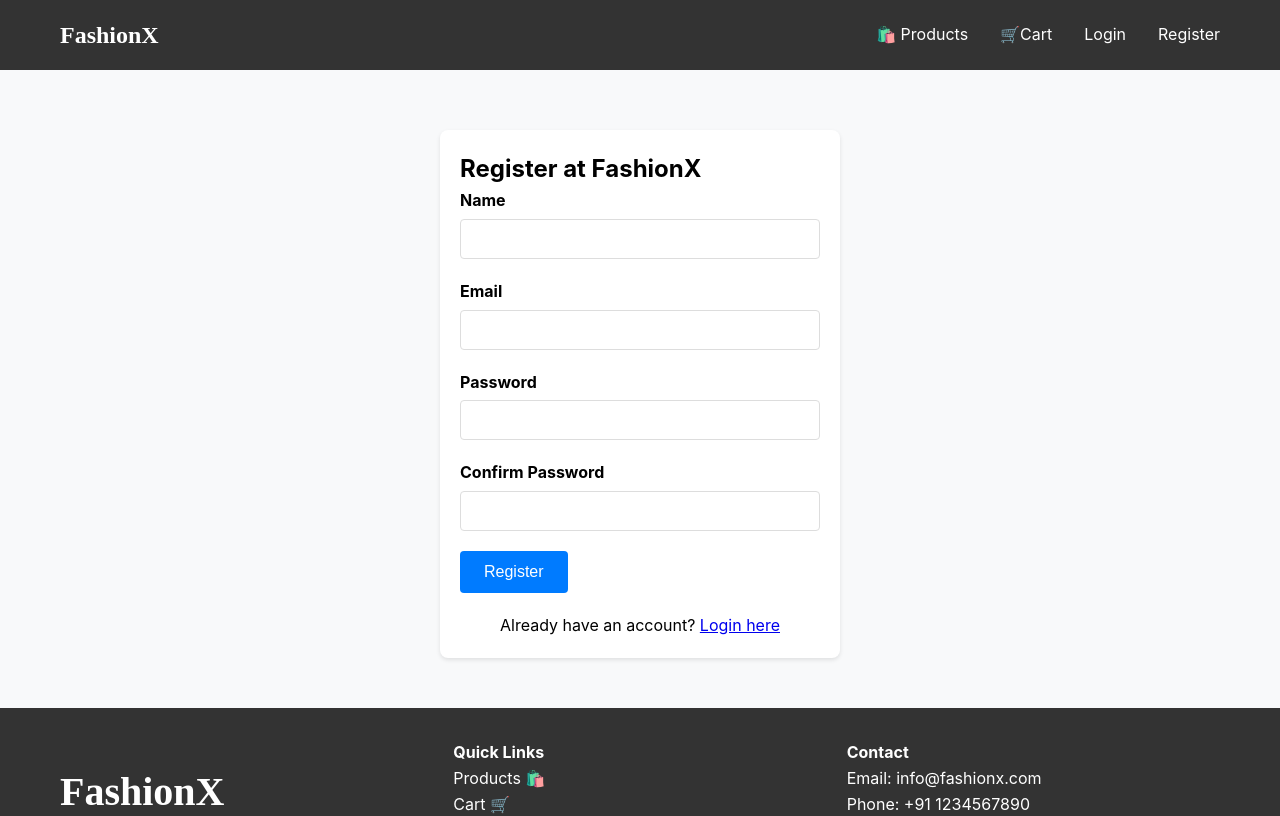
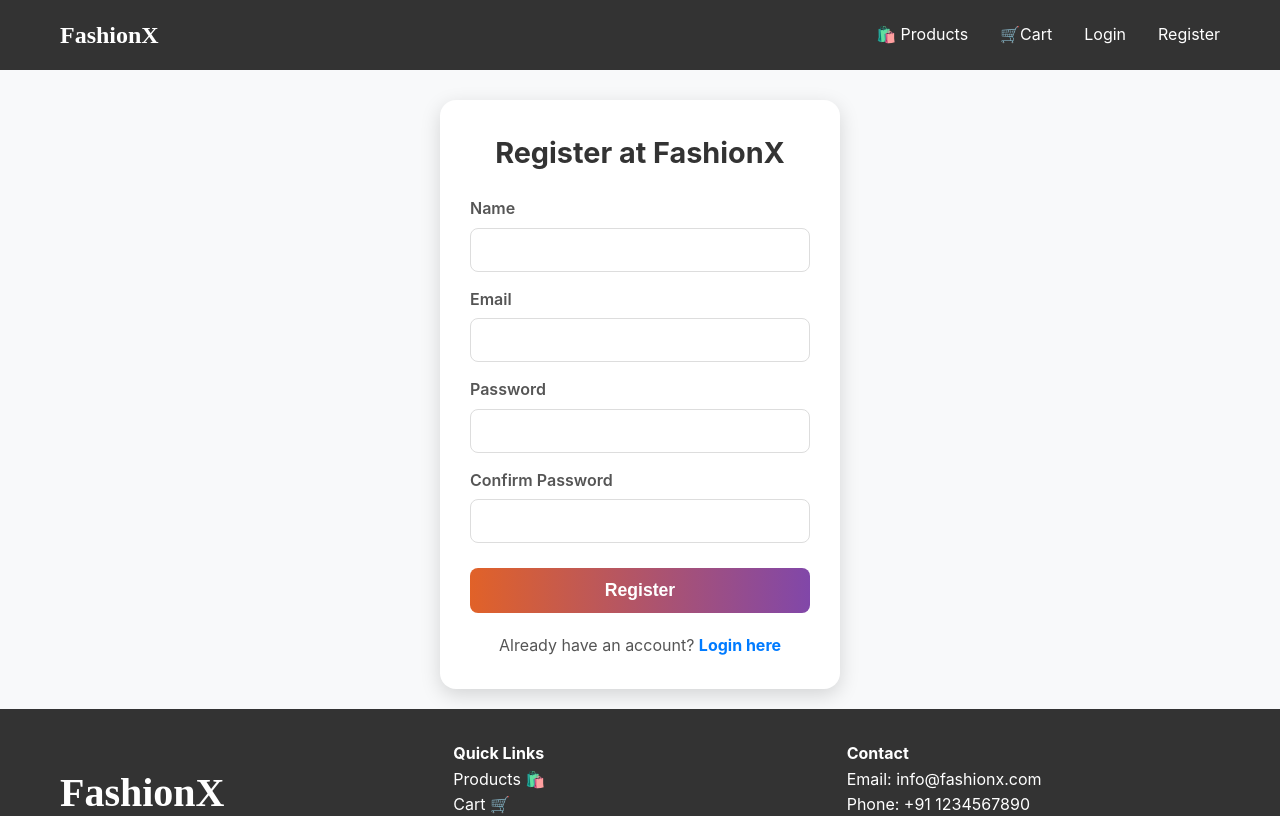
Before and after one commit to priyamkapadiya07/FashionX, a React (Create React App) app in the folder frontend/: page /register in a window 1280 px wide. Shown: the top 816 px of the page. Built offline with nearby package versions, Linux system fonts and the light colour scheme; the HTML template or start-up script is replaced by a standard one.

Commit message:
style change of login & register

```diff
--- a/frontend/src/pages/Login.js
+++ b/frontend/src/pages/Login.js
@@ -1,13 +1,13 @@
-import React, { useState } from 'react';
-import { useDispatch } from 'react-redux';
-import { useNavigate, Link } from 'react-router-dom';
-import { toast } from 'react-toastify';
-import axios from 'axios';
+import React, { useState } from "react";
+import { useDispatch } from "react-redux";
+import { useNavigate, Link } from "react-router-dom";
+import { toast } from "react-toastify";
+import axios from "axios";
 
 const Login = () => {
   const [formData, setFormData] = useState({
-    email: '',
-    password: ''
+    email: "",
+    password: "",
   });
   const [loading, setLoading] = useState(false);
 
@@ -23,16 +23,19 @@ const Login = () => {
     setLoading(true);
 
     try {
-      const response = await axios.post('http://localhost:5000/api/auth/login', formData);
+      const response = await axios.post(
+        "http://localhost:5000/api/auth/login",
+        formData
+      );
 
-      dispatch({ type: 'LOGIN_SUCCESS', payload: response.data });
-      toast.success('Login successful!');
+      dispatch({ type: "LOGIN_SUCCESS", payload: response.data });
+      toast.success("Login successful!");
 
       setTimeout(() => {
-        navigate('/');
+        navigate("/");
       }, 2000);
     } catch (error) {
-      toast.error(error.response?.data?.message || 'Login failed');
+      toast.error(error.response?.data?.message || "Login failed");
     } finally {
       setLoading(false);
     }
@@ -44,16 +47,11 @@ const Login = () => {
         display: "flex",
         justifyContent: "center",
         alignItems: "center",
-    minHeight: "100vh",
-    background: "linear-gradient(120deg, #007bff, #20c997, #6f42c1, #ff6a00, #28a745)",
-    backgroundSize: "400% 400%",
-    animation: "gradientBG 12s ease infinite",
-    marginTop:'-10px',
-  }}
->
+        marginTop: "20px",
+        marginBottom: "20px",
+      }}>
       <div
         style={{
-      marginTop:'-130px',
           background: "#fff",
           borderRadius: "16px",
           boxShadow: "0 6px 20px rgba(0,0,0,0.15)",
@@ -70,12 +68,21 @@ const Login = () => {
         onMouseOut={(e) => {
           e.currentTarget.style.transform = "translateY(0)";
           e.currentTarget.style.boxShadow = "0 6px 20px rgba(0,0,0,0.15)";
-    }}
-  >
-    <h2 style={{ marginBottom: "20px", color: "#333", fontSize: "1.8rem" }}>Login to FashionX</h2>
+        }}>
+        <h2 style={{ marginBottom: "20px", color: "#333", fontSize: "1.8rem" }}>
+          Login to FashionX
+        </h2>
         <form onSubmit={handleSubmit}>
           <div style={{ textAlign: "left", marginBottom: "15px" }}>
-        <label style={{ display: "block", marginBottom: "6px", fontWeight: "600", color: "#555" }}>Email</label>
+            <label
+              style={{
+                display: "block",
+                marginBottom: "6px",
+                fontWeight: "600",
+                color: "#555",
+              }}>
+              Email
+            </label>
             <input
               type="email"
               name="email"
@@ -103,7 +110,15 @@ const Login = () => {
           </div>
 
           <div style={{ textAlign: "left", marginBottom: "15px" }}>
-        <label style={{ display: "block", marginBottom: "6px", fontWeight: "600", color: "#555" }}>Password</label>
+            <label
+              style={{
+                display: "block",
+                marginBottom: "6px",
+                fontWeight: "600",
+                color: "#555",
+              }}>
+              Password
+            </label>
             <input
               type="password"
               name="password"
@@ -141,7 +156,8 @@ const Login = () => {
               fontSize: "1.1rem",
               fontWeight: "bold",
               color: "#fff",
-          background: "linear-gradient(270deg, #007bff, #20c997, #6f42c1, #ff6a00, #28a745)",
+              background:
+                "linear-gradient(270deg, #007bff, #20c997, #6f42c1, #ff6a00, #28a745)",
               backgroundSize: "600% 600%",
               cursor: loading ? "not-allowed" : "pointer",
               marginTop: "10px",
@@ -159,14 +175,22 @@ const Login = () => {
                 e.currentTarget.style.transform = "scale(1)";
                 e.currentTarget.style.boxShadow = "none";
               }
-        }}
-      >
+            }}>
             {loading ? "Logging in..." : "Login"}
           </button>
         </form>
 
         <p style={{ marginTop: "20px", textAlign: "center", color: "#555" }}>
-      Don't have an account? <Link to="/register" style={{ color: "#007bff", fontWeight: "bold", textDecoration: "none" }}>Register here</Link>
+          Don't have an account?{" "}
+          <Link
+            to="/register"
+            style={{
+              color: "#007bff",
+              fontWeight: "bold",
+              textDecoration: "none",
+            }}>
+            Register here
+          </Link>
         </p>
       </div>
 
@@ -186,7 +210,6 @@ const Login = () => {
     `}
       </style>
     </div>
-
   );
 };
 
--- a/frontend/src/pages/Register.js
+++ b/frontend/src/pages/Register.js
@@ -1,15 +1,15 @@
-import React, { useState } from 'react';
-import { useDispatch } from 'react-redux';
-import { useNavigate, Link } from 'react-router-dom';
-import { toast } from 'react-toastify';
-import axios from 'axios';
+import React, { useState } from "react";
+import { useDispatch } from "react-redux";
+import { useNavigate, Link } from "react-router-dom";
+import { toast } from "react-toastify";
+import axios from "axios";
 
 const Register = () => {
   const [formData, setFormData] = useState({
-    name: '',
-    email: '',
-    password: '',
-    confirmPassword: ''
+    name: "",
+    email: "",
+    password: "",
+    confirmPassword: "",
   });
   const [loading, setLoading] = useState(false);
 
@@ -24,85 +24,175 @@ const Register = () => {
     e.preventDefault();
 
     if (formData.password !== formData.confirmPassword) {
-      toast.error('Passwords do not match');
+      toast.error("Passwords do not match");
       return;
     }
 
     setLoading(true);
 
     try {
-      const response = await axios.post('http://localhost:5000/api/auth/register', {
+      const response = await axios.post(
+        "http://localhost:5000/api/auth/register",
+        {
           name: formData.name,
           email: formData.email,
-        password: formData.password
-      });
+          password: formData.password,
+        }
+      );
 
-      dispatch({ type: 'REGISTER_SUCCESS', payload: response.data });
-      toast.success('Registration successful!');
+      dispatch({ type: "REGISTER_SUCCESS", payload: response.data });
+      toast.success("Registration successful!");
 
       setTimeout(() => {
-        navigate('/');
+        navigate("/");
       }, 2000);
     } catch (error) {
-      toast.error(error.response?.data?.message || 'Registration failed');
+      toast.error(error.response?.data?.message || "Registration failed");
     } finally {
       setLoading(false);
     }
   };
 
   return (
-    <div className="container">
-      <div className="card" style={{ maxWidth: '400px', margin: '50px auto' }}>
-        <h2>Register at FashionX</h2>
+    <div
+      style={{
+        display: "flex",
+        justifyContent: "center",
+        alignItems: "center",
+        marginTop: "20px",
+        marginBottom: "20px",
+      }}>
+      <div
+        style={{
+          background: "#fff",
+          borderRadius: "16px",
+          boxShadow: "0 6px 20px rgba(0,0,0,0.15)",
+          padding: "30px",
+          maxWidth: "400px",
+          width: "100%",
+          textAlign: "center",
+          transition: "transform 0.3s ease, box-shadow 0.3s ease",
+        }}
+        onMouseOver={(e) => {
+          e.currentTarget.style.transform = "translateY(-5px)";
+          e.currentTarget.style.boxShadow = "0 10px 25px rgba(0,0,0,0.2)";
+        }}
+        onMouseOut={(e) => {
+          e.currentTarget.style.transform = "translateY(0)";
+          e.currentTarget.style.boxShadow = "0 6px 20px rgba(0,0,0,0.15)";
+        }}>
+        <h2 style={{ marginBottom: "20px", color: "#333", fontSize: "1.8rem" }}>
+          Register at FashionX
+        </h2>
         <form onSubmit={handleSubmit}>
-          <div className="form-group">
-            <label>Name</label>
+          {["name", "email", "password", "confirmPassword"].map(
+            (field, index) => (
+              <div
+                key={index}
+                style={{ textAlign: "left", marginBottom: "15px" }}>
+                <label
+                  style={{
+                    display: "block",
+                    marginBottom: "6px",
+                    fontWeight: "600",
+                    color: "#555",
+                  }}>
+                  {field === "confirmPassword"
+                    ? "Confirm Password"
+                    : field.charAt(0).toUpperCase() + field.slice(1)}
+                </label>
                 <input
-              type="text"
-              name="name"
-              value={formData.name}
+                  type={field.includes("password") ? "password" : "text"}
+                  name={field}
+                  value={formData[field]}
                   onChange={handleChange}
                   required
+                  style={{
+                    width: "100%",
+                    padding: "12px",
+                    border: "1px solid #ddd",
+                    borderRadius: "8px",
+                    fontSize: "1rem",
+                    outline: "none",
+                    transition: "border 0.2s ease, box-shadow 0.2s ease",
+                  }}
+                  onFocus={(e) => {
+                    e.target.style.borderColor = "#007bff";
+                    e.target.style.boxShadow = "0 0 6px rgba(0,123,255,0.3)";
+                  }}
+                  onBlur={(e) => {
+                    e.target.style.borderColor = "#ddd";
+                    e.target.style.boxShadow = "none";
+                  }}
                 />
               </div>
-          <div className="form-group">
-            <label>Email</label>
-            <input
-              type="email"
-              name="email"
-              value={formData.email}
-              onChange={handleChange}
-              required
-            />
-          </div>
-          <div className="form-group">
-            <label>Password</label>
-            <input
-              type="password"
-              name="password"
-              value={formData.password}
-              onChange={handleChange}
-              required
-            />
-          </div>
-          <div className="form-group">
-            <label>Confirm Password</label>
-            <input
-              type="password"
-              name="confirmPassword"
-              value={formData.confirmPassword}
-              onChange={handleChange}
-              required
-            />
-          </div>
-          <button type="submit" className="btn btn-primary" disabled={loading}>
-            {loading ? 'Registering...' : 'Register'}
+            )
+          )}
+
+          <button
+            type="submit"
+            disabled={loading}
+            style={{
+              width: "100%",
+              padding: "12px",
+              border: "none",
+              borderRadius: "8px",
+              fontSize: "1.1rem",
+              fontWeight: "bold",
+              color: "#fff",
+              background:
+                "linear-gradient(270deg, #007bff, #20c997, #6f42c1, #ff6a00, #28a745)",
+              backgroundSize: "600% 600%",
+              cursor: loading ? "not-allowed" : "pointer",
+              marginTop: "10px",
+              transition: "transform 0.3s ease, box-shadow 0.3s ease",
+              animation: loading ? "none" : "gradientMove 8s ease infinite",
+            }}
+            onMouseOver={(e) => {
+              if (!loading) {
+                e.currentTarget.style.transform = "scale(1.05)";
+                e.currentTarget.style.boxShadow = "0 6px 15px rgba(0,0,0,0.2)";
+              }
+            }}
+            onMouseOut={(e) => {
+              if (!loading) {
+                e.currentTarget.style.transform = "scale(1)";
+                e.currentTarget.style.boxShadow = "none";
+              }
+            }}>
+            {loading ? "Registering..." : "Register"}
           </button>
         </form>
-        <p style={{ marginTop: '20px', textAlign: 'center' }}>
-          Already have an account? <Link to="/login">Login here</Link>
+
+        <p style={{ marginTop: "20px", textAlign: "center", color: "#555" }}>
+          Already have an account?{" "}
+          <Link
+            to="/login"
+            style={{
+              color: "#007bff",
+              fontWeight: "bold",
+              textDecoration: "none",
+            }}>
+            Login here
+          </Link>
         </p>
       </div>
+
+      <style>
+        {`
+      @keyframes gradientBG {
+        0% { background-position: 0% 50%; }
+        50% { background-position: 100% 50%; }
+        100% { background-position: 0% 50%; }
+      }
+
+      @keyframes gradientMove {
+        0% { background-position: 0% 50%; }
+        50% { background-position: 100% 50%; }
+        100% { background-position: 0% 50%; }
+      }
+    `}
+      </style>
     </div>
   );
 };
```
Lines whose indentation alone changed are shown as unchanged.
